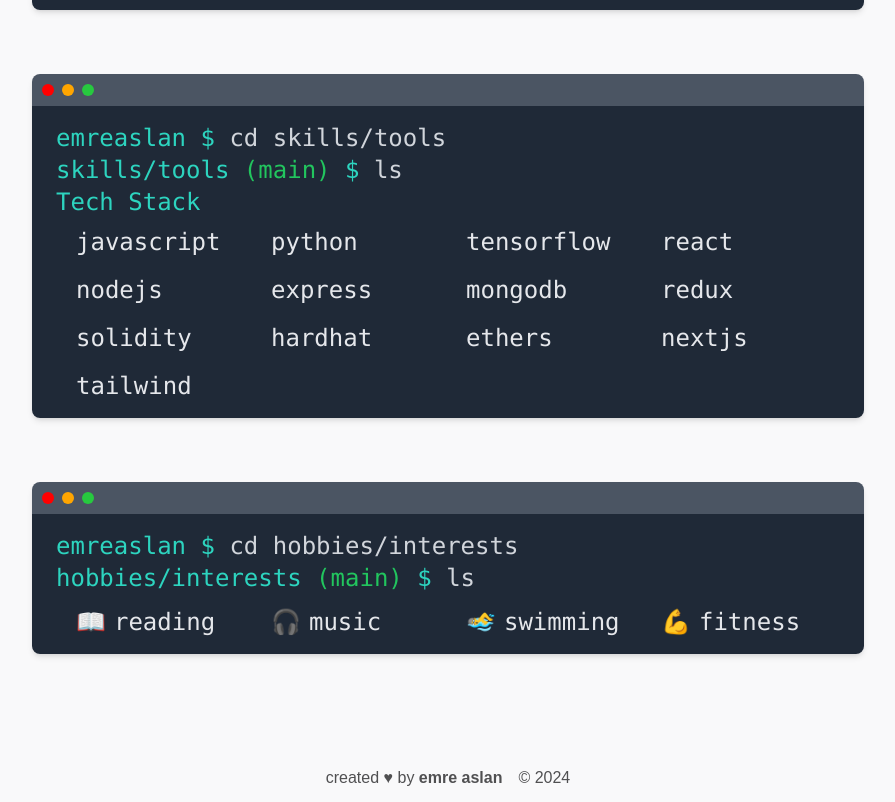
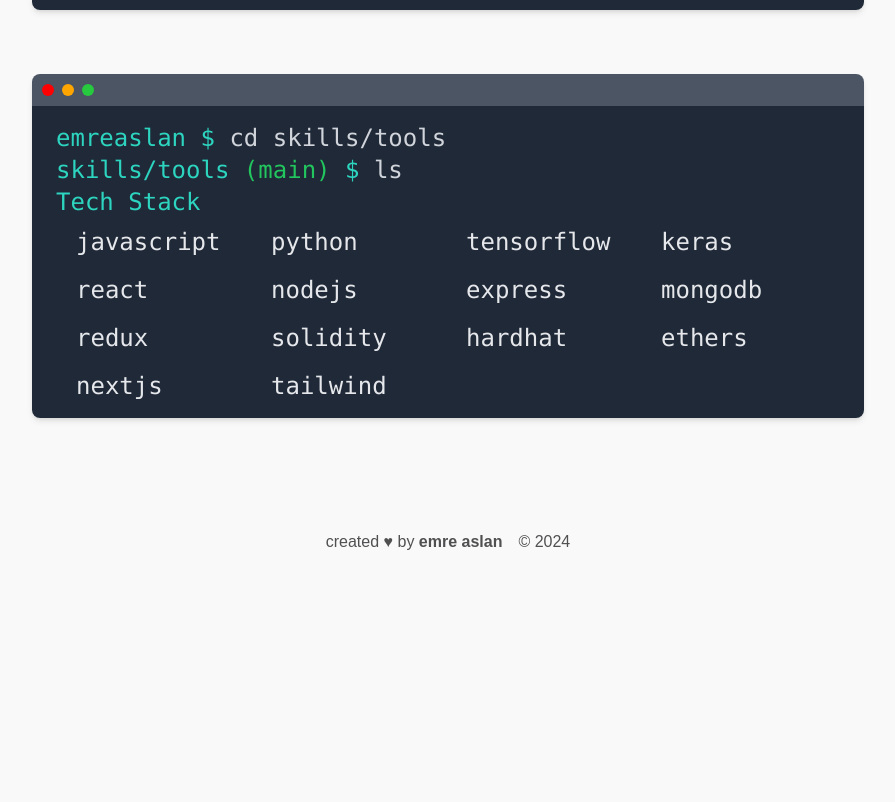
Before and after one commit to emreaslan7/emreaslan.dev, a Next.js app: page /about in a window 1280 px wide. Shown: the part 690-1492 px from the top of the page, without its empty margins (192-1087 px from the left). After the commit the page ends 1256 px from the top, so only its background shows below. Built offline with nearby package versions, Linux system fonts and the light colour scheme.

Commit message:
new updates

```diff
--- a/app/about/page.tsx
+++ b/app/about/page.tsx
@@ -59,42 +59,42 @@ function AboutPage() {
     );
   }
 
-  function miscText() {
-    return (
-      <>
-        <p className="text-gray-300">
-          <span className="text-teal-400">
-            {firstName}
-            {info.lastName.toLowerCase()} $
-          </span>{" "}
-          cd hobbies/interests
-        </p>
-        <p className="text-gray-300">
-          <span className="text-teal-400">
-            hobbies/interests <span className="text-green-500">(main)</span> $
-          </span>{" "}
-          ls
-        </p>
-        <ul className="grid grid-cols-1 md:grid-cols-4 gap-4 pl-5 pt-3">
-          {info.hobbies.map((hobby, index) => (
-            <li
-              key={index}
-              className="text-gray-200 transition-transform hover:translate-y-[-2px]"
-            >
-              <span className="mr-2">{hobby.emoji}</span>
-              {hobby.label}
-            </li>
-          ))}
-        </ul>
-      </>
-    );
-  }
+  // function miscText() {
+  //   return (
+  //     <>
+  //       <p className="text-gray-300">
+  //         <span className="text-teal-400">
+  //           {firstName}
+  //           {info.lastName.toLowerCase()} $
+  //         </span>{" "}
+  //         cd hobbies/interests
+  //       </p>
+  //       <p className="text-gray-300">
+  //         <span className="text-teal-400">
+  //           hobbies/interests <span className="text-green-500">(main)</span> $
+  //         </span>{" "}
+  //         ls
+  //       </p>
+  //       <ul className="grid grid-cols-1 md:grid-cols-4 gap-4 pl-5 pt-3">
+  //         {info.hobbies.map((hobby, index) => (
+  //           <li
+  //             key={index}
+  //             className="text-gray-200 transition-transform hover:translate-y-[-2px]"
+  //           >
+  //             <span className="mr-2">{hobby.emoji}</span>
+  //             {hobby.label}
+  //           </li>
+  //         ))}
+  //       </ul>
+  //     </>
+  //   );
+  // }
 
   return (
     <Container maxWidth="max-w-4xl flex flex-col items-center justify-center mt-8 pt-10">
       <Terminal text={aboutMeText()} />
       <Terminal text={skillsText()} />
-      <Terminal text={miscText()} />
+      {/* <Terminal text={miscText()} /> */}
     </Container>
   );
 }
--- a/app/page.tsx
+++ b/app/page.tsx
@@ -1,5 +1,5 @@
 import React from "react";
-import me from "@/info/img/self.png";
+import me from "@/info/img/portrait_2025_square.png";
 import { info } from "@/info/index";
 import Image from "next/image";
 
--- a/info/index.ts
+++ b/info/index.ts
@@ -7,7 +7,7 @@ export const info = {
   lastName: "Aslan",
   initials: "EA",
   avatarImage: self,
-  position: "a Web3 Developer",
+  position: "a Software Developer",
   selfPortrait: self,
   gradient: `-webkit-linear-gradient(135deg, ${colors})`,
   baseColor: colors[0],
@@ -22,7 +22,7 @@ export const info = {
     },
     {
       emoji: "✍️",
-      text: "Writing About the web3 & AI Stuff",
+      text: "Writing About the AI/ML & Web3 Stuff",
     },
     {
       emoji: "📧",
@@ -43,6 +43,7 @@ export const info = {
       "javascript",
       "python",
       "tensorflow",
+      "keras",
       "react",
       "nodejs",
       "express",
@@ -57,22 +58,22 @@ export const info = {
     exposedTo: ["nodejs", "adobe illustrator"],
   },
   hobbies: [
-    {
-      label: "reading",
-      emoji: "📖",
-    },
-    {
-      label: "music",
-      emoji: "🎧",
-    },
-    {
-      label: "swimming",
-      emoji: "🏊‍♂️",
-    },
-    {
-      label: "fitness",
-      emoji: "💪",
-    },
+    // {
+    //   label: "reading",
+    //   emoji: "📖",
+    // },
+    // {
+    //   label: "music",
+    //   emoji: "🎧",
+    // },
+    // {
+    //   label: "swimming",
+    //   emoji: "🏊‍♂️",
+    // },
+    // {
+    //   label: "fitness",
+    //   emoji: "💪",
+    // },
     // {
     //     label: 'camping',
     //     emoji: '🏕️'
```
Also changed, not shown: info/img/portrait_2025_square.png (added).
